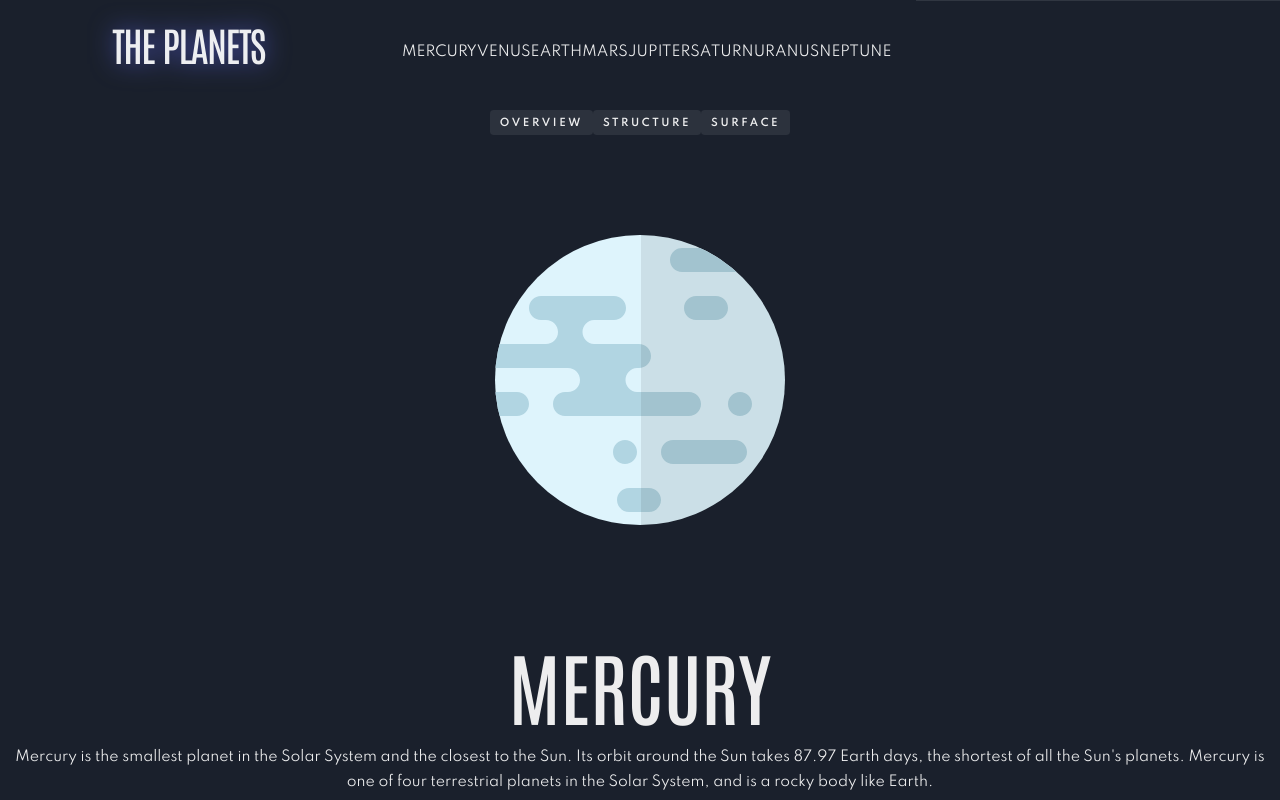
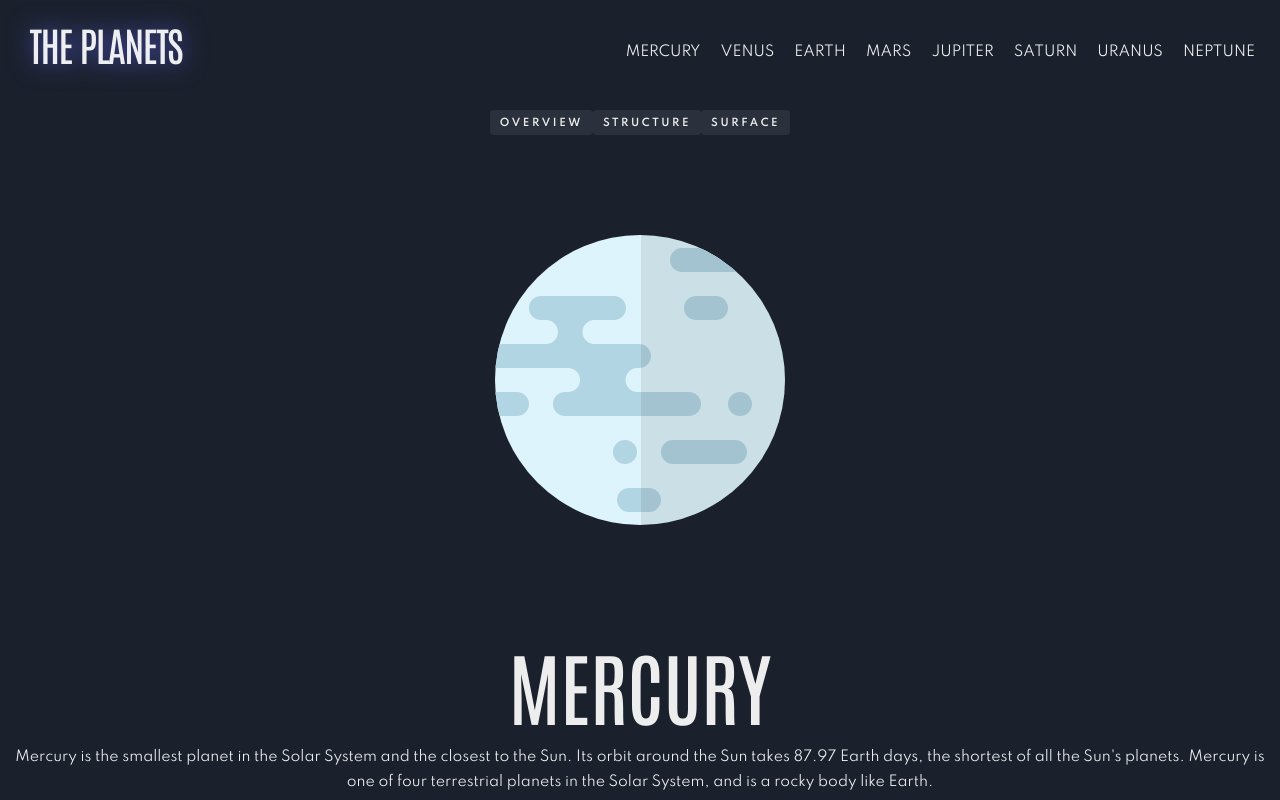
Before and after one commit to dors001/planets-facts-site, a React (Vite) app: page / in a window 1280 px wide. Shown: the top 800 px of the page. Built offline with nearby package versions, Linux system fonts and the light colour scheme.

Commit message:
Responsive NavBar

```diff
--- a/src/Components/Logo.tsx
+++ b/src/Components/Logo.tsx
@@ -1,12 +1,30 @@
-import { Box, Text } from "@chakra-ui/react";
+import { Box, Show, Text } from "@chakra-ui/react";
 import "../index.css";
 
 const Logo = () => {
   return (
     <>
-      <Box className="logo">
-        <Text className="logo--text" textStyle="h2">THE PLANETS</Text>
-      </Box>
+      <Show breakpoint="(min-width: 480px) and (max-width: 1023px)">
+        <Box className="logo">
+          <Text className="logo--text" textStyle="h2">
+            THE PLANETS
+          </Text>
+        </Box>
+      </Show>
+      <Show breakpoint="(max-width: 480px)">
+        <Box className="logo">
+          <Text className="logo--text" textStyle="h2" float="left">
+            THE PLANETS
+          </Text>
+        </Box>
+      </Show>
+      <Show breakpoint="(min-width: 1024px)">
+        <Box className="logo">
+          <Text className="logo--text" textStyle="h2" float="left" marginLeft="2rem">
+            THE PLANETS
+          </Text>
+        </Box>
+      </Show>
     </>
   );
 };
--- a/src/Components/NavBar.tsx
+++ b/src/Components/NavBar.tsx
@@ -12,6 +12,8 @@ import {
 } from "@chakra-ui/react";
 import theme from "../theme";
 import MenuItems from "./MenuItems";
+
+//TODO: add routing to different pages
 
 const NavBar = () => {
   return (
@@ -67,9 +69,9 @@ const NavBar = () => {
           </MenuList>
         </Menu>
       </Show>
-      <Show breakpoint="(min-width: 480px)">
+      <Show breakpoint="(min-width: 480px) and (max-width: 1023px)">
         <Box className="nav">
-          <Flex className="nav--links" textStyle="body">
+          <Flex className="nav--links" textStyle="body" gap={4}>
             <Link>{"mercury".toUpperCase()}</Link>
             <Link>{"venus".toUpperCase()}</Link>
             <Link>{"earth".toUpperCase()}</Link>
@@ -82,6 +84,20 @@ const NavBar = () => {
         </Box>
         <Divider />
       </Show>
+      <Show above="lg">
+        <Box className="nav">
+          <Flex className="nav--links" textStyle="body" gap={8}>
+            <Link>{"mercury".toUpperCase()}</Link>
+            <Link>{"venus".toUpperCase()}</Link>
+            <Link>{"earth".toUpperCase()}</Link>
+            <Link>{"mars".toUpperCase()}</Link>
+            <Link>{"jupiter".toUpperCase()}</Link>
+            <Link>{"saturn".toUpperCase()}</Link>
+            <Link>{"uranus".toUpperCase()}</Link>
+            <Link>{"neptune".toUpperCase()}</Link>
+          </Flex>
+        </Box>
+      </Show>
     </>
   );
 };
```
